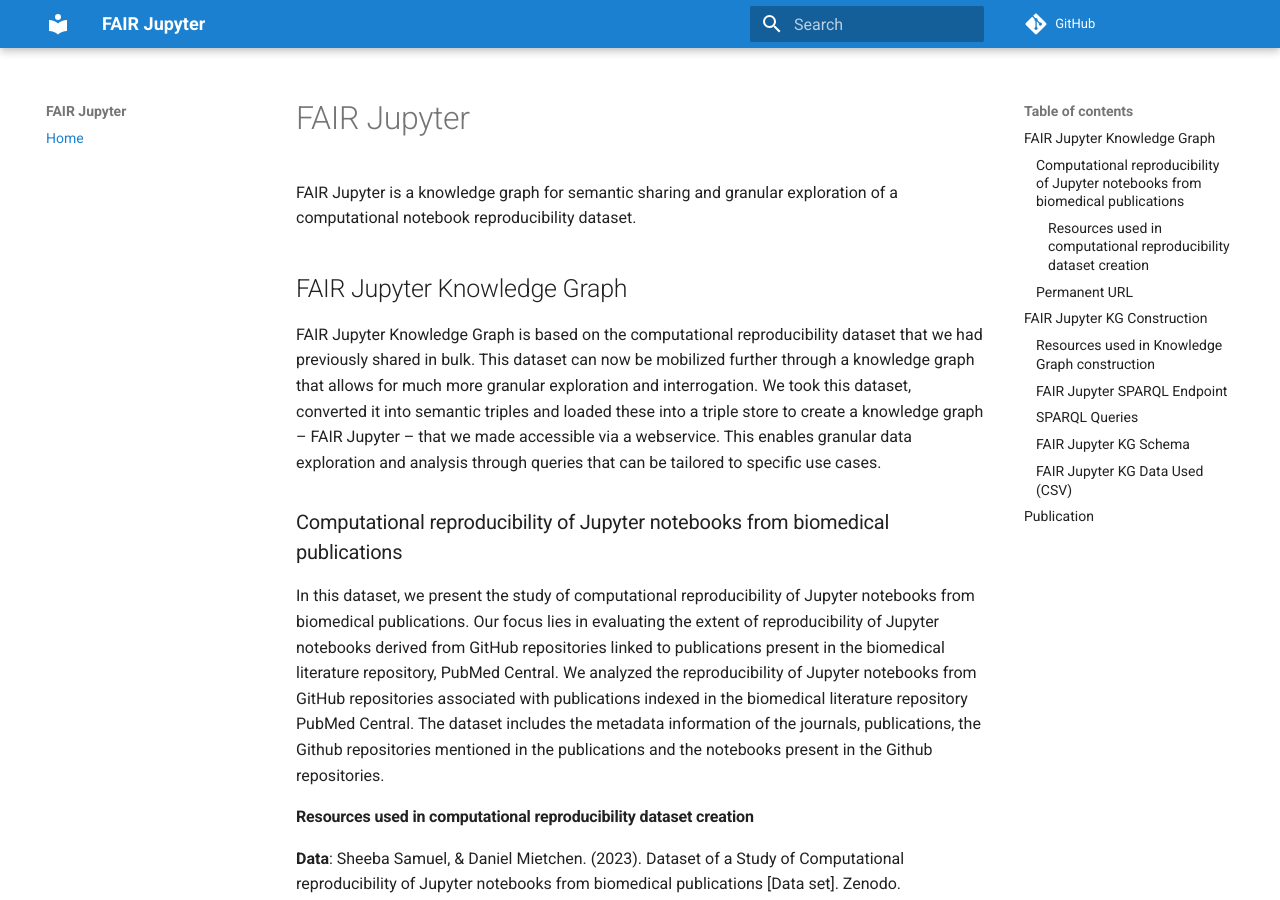
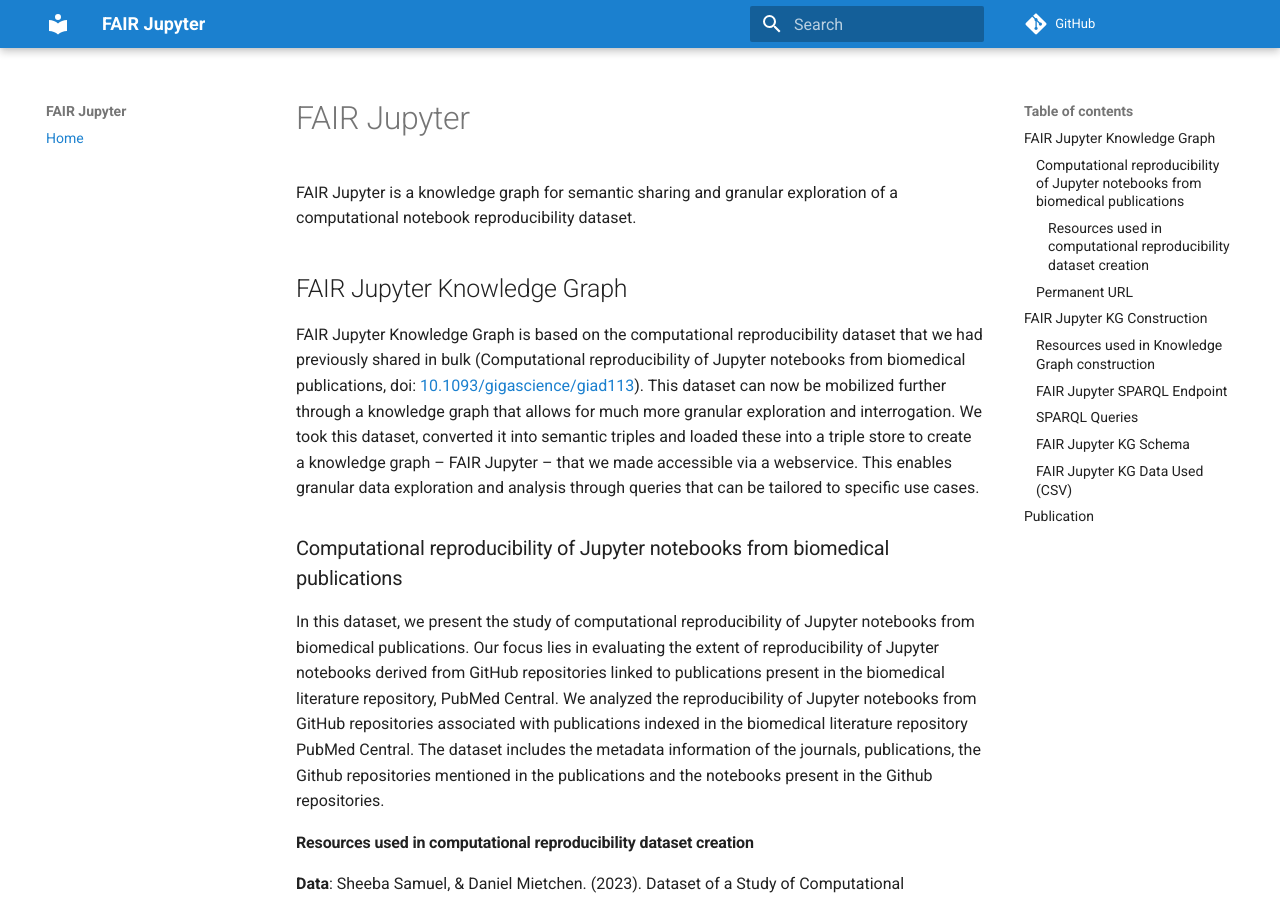
Before and after one commit to fusion-jena/fairjupyter, an MkDocs documentation site: the page built from docs/content/index.md, in a window 1280 px wide and 900 px high. Built offline with MkDocs 1.6.1 and Material for MkDocs 9.7.7, drawn with Linux system fonts in a browser that asks for light colours; comment, search, counter and statistics services are not loaded.

Commit message:
Update documentation.

```diff
--- a/docs/content/index.md
+++ b/docs/content/index.md
@@ -3,7 +3,7 @@
 FAIR Jupyter is a knowledge graph for semantic sharing and granular exploration of a computational notebook reproducibility dataset.
 
 ## FAIR Jupyter Knowledge Graph
-FAIR Jupyter Knowledge Graph is based on the computational reproducibility dataset that we had previously shared in bulk. This dataset can now be mobilized further through a knowledge graph that allows for much more granular exploration and interrogation. We took this dataset, converted it into semantic triples and loaded these into a triple store to create a knowledge graph – FAIR Jupyter – that we made accessible via a webservice. This enables granular data exploration and analysis through queries that can be tailored to specific use cases.
+FAIR Jupyter Knowledge Graph is based on the computational reproducibility dataset that we had previously shared in bulk (Computational reproducibility of Jupyter notebooks from biomedical publications, doi: [10.1093/gigascience/giad113](https://doi.org/10.1093/gigascience/giad113)). This dataset can now be mobilized further through a knowledge graph that allows for much more granular exploration and interrogation. We took this dataset, converted it into semantic triples and loaded these into a triple store to create a knowledge graph – FAIR Jupyter – that we made accessible via a webservice. This enables granular data exploration and analysis through queries that can be tailored to specific use cases.
 
 
 
```
Also changed, not shown: README.md (+1 -1 lines), 1 other file.
